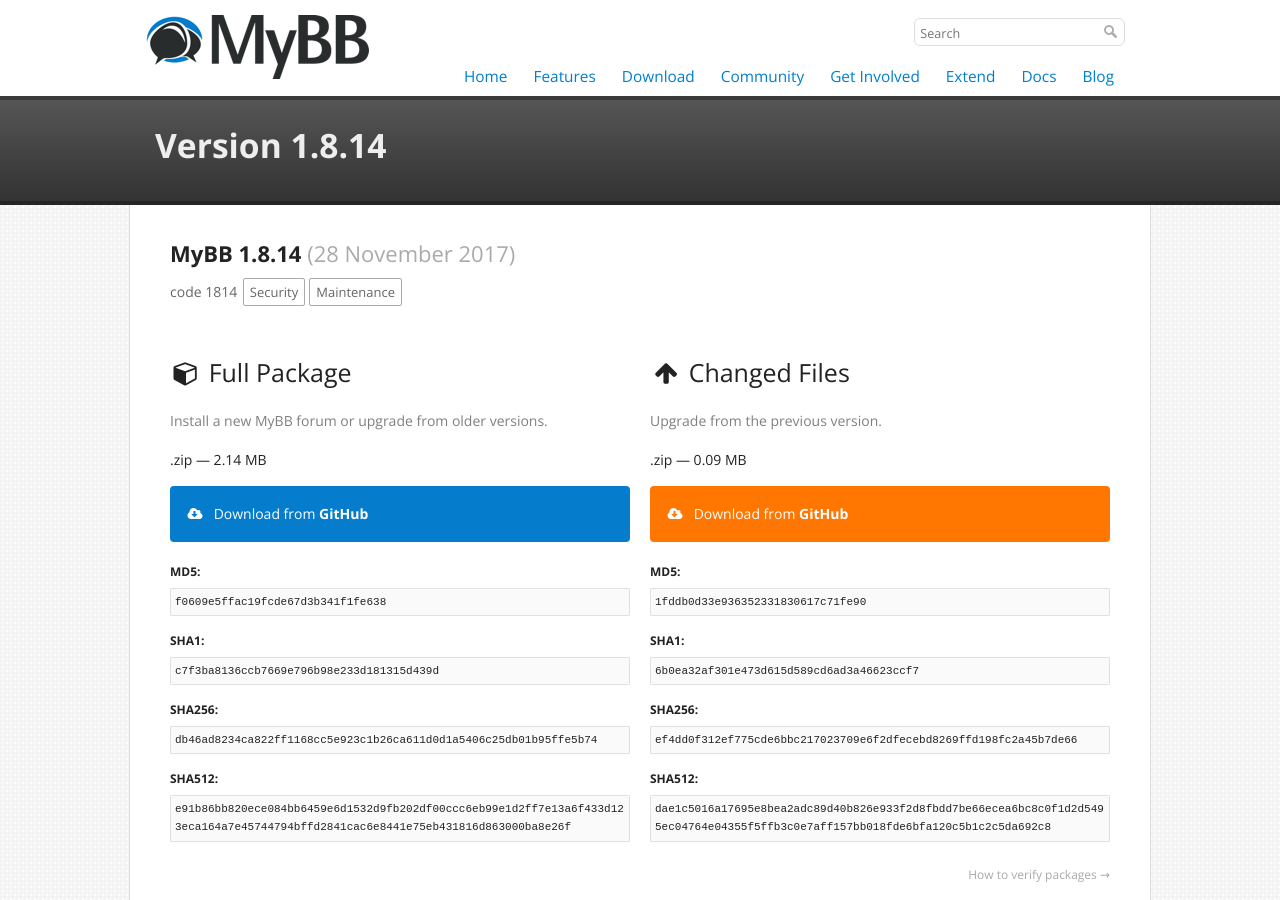
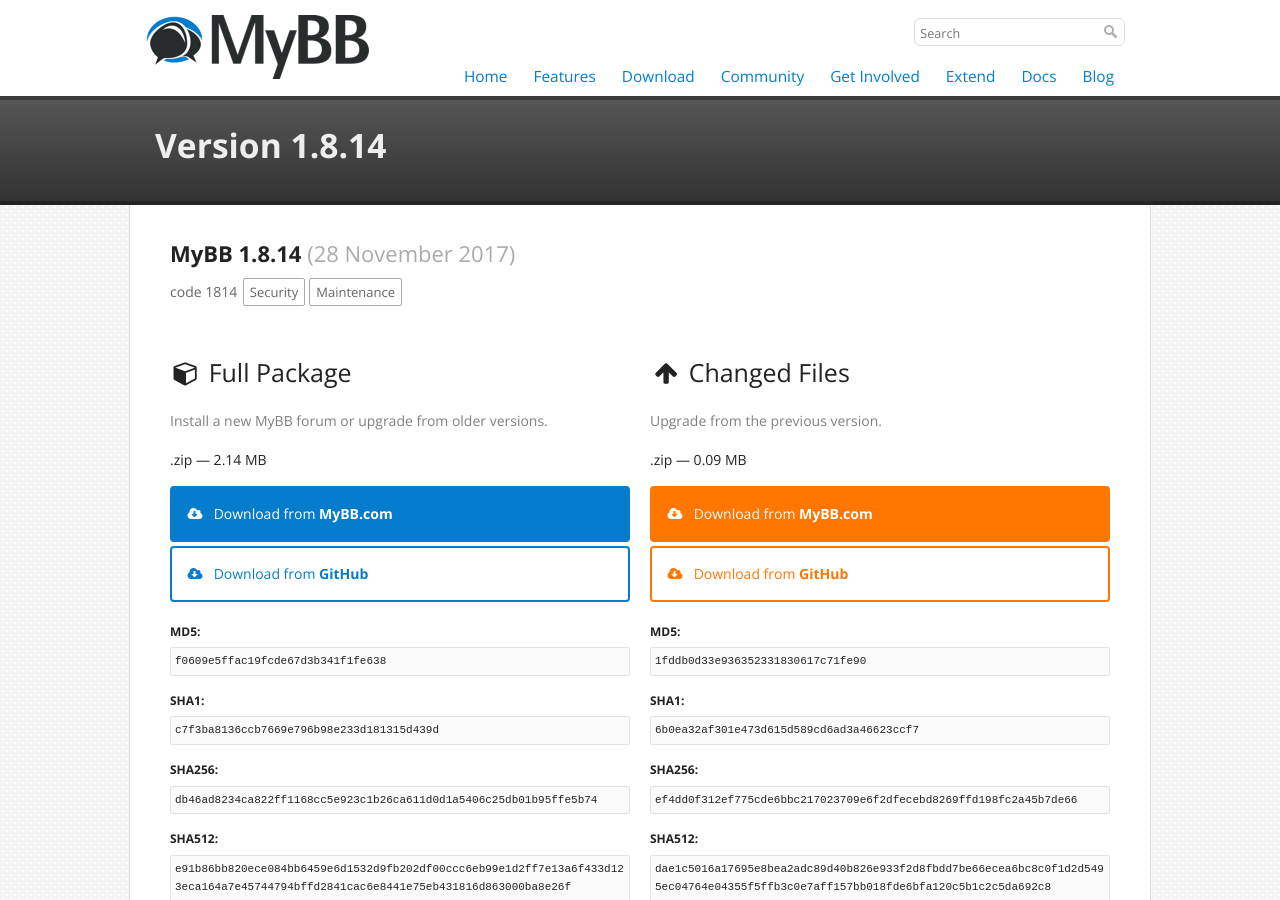
Before and after one commit to mybb/mybb.com, a Jekyll site: the page built from _versions/1.8.14.md, in a window 1280 px wide and 900 px high. Built offline with Jekyll 4.4.1, drawn with Linux system fonts in a browser that asks for light colours; nearby versions of some CDN libraries.

Commit message:
Update 1.8.14 package locations

```diff
--- a/_versions/1.8.14.md
+++ b/_versions/1.8.14.md
@@ -20,6 +20,7 @@
           - type: sha512
             value: e91b86bb820ece084bb6459e6d1532d9fb202df00ccc6eb99e1d2ff7e13a6f433d123eca164a7e45744794bffd2841cac6e8441e75eb431816d863000ba8e26f
         locations:
+          - name: resources.mybb.com/downloads/
           - name: github.com/mybb/mybb/releases/
 
   - type: changed_files
@@ -36,6 +37,7 @@
           - type: sha512
             value: dae1c5016a17695e8bea2adc89d40b826e933f2d8fbdd7be66ecea6bc8c0f1d2d5495ec04764e04355f5ffb3c0e7aff157bb018fde6bfa120c5b1c2c5da692c8
         locations:
+          - name: resources.mybb.com/downloads/
           - name: github.com/mybb/mybb/releases/
 
 resolved_issues_number: "2"
```
